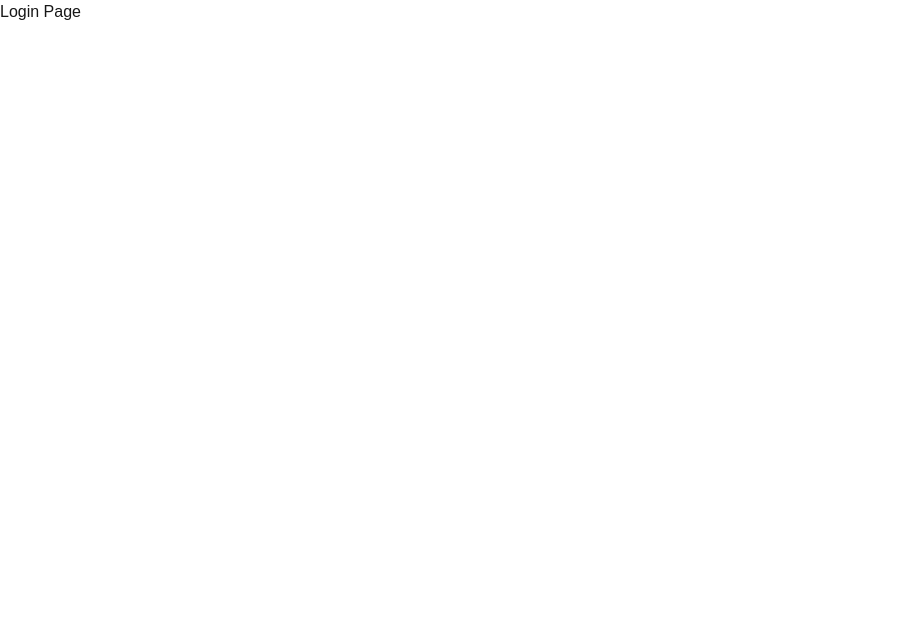
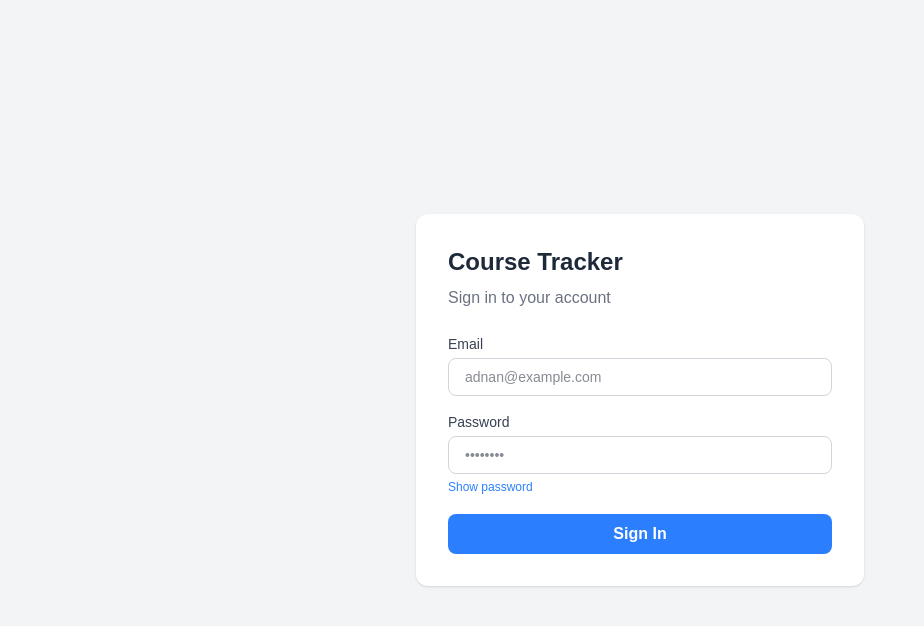
Before and after one commit to Adnan-Zhaikh/course-tracker-web, a Next.js app: page /login in a window 1280 px wide. Shown: the top 626 px of the page, without its empty margins (0-924 px from the left). Built offline with nearby package versions, Linux system fonts and the light colour scheme.

Commit message:
login page, auth API, Session cookie, middleware protection:

```diff
--- /dev/null
+++ b/app/api/auth/login/route.ts
@@ -0,0 +1,34 @@
+import { NextRequest, NextResponse } from "next/server";
+
+const VALID_EMAIL = "adnan@example.com";
+const VALID_PASSWORD = "password123";
+
+export async function POST(request: NextRequest) {
+  const body = await request.json();
+  const { email, password } = body;
+
+  if (!email || !password) {
+    return NextResponse.json(
+      { error: "Email and password are required" },
+      { status: 400 }
+    );
+  }
+
+  if (email !== VALID_EMAIL || password !== VALID_PASSWORD) {
+    return NextResponse.json(
+      { error: "Invalid email or password" },
+      { status: 401 }
+    );
+  }
+
+  const response = NextResponse.json({ success: true });
+
+  response.cookies.set("session", "authenticated", {
+    httpOnly: true,
+    secure: process.env.NODE_ENV === "production",
+    sameSite: "lax",
+    maxAge: 60 * 60 * 24,
+  });
+
+  return response;
+}
--- /dev/null
+++ b/app/api/auth/logout/route.ts
@@ -0,0 +1,7 @@
+import { NextResponse } from "next/server";
+
+export async function POST() {
+  const response = NextResponse.json({ success: true });
+  response.cookies.delete("session");
+  return response;
+}
--- a/app/login/page.tsx
+++ b/app/login/page.tsx
@@ -1,5 +1,95 @@
+"use client"
+
+import { useState } from "react";
+import { useRouter } from "next/navigation";
+
 export default function LoginPage() {
+  const [email, setEmail] = useState("");
+  const [password, setPassword] = useState("");
+  const [showPassword, setShowPassword] = useState(false);
+  const [error, setError] = useState("");
+  const [loading, setLoading] = useState(false);
+  const router = useRouter();
+
+  async function handleLogin() {
+    setError("");
+
+    if (!email || !password) {
+      setError("Please fill in all fields");
+      return;
+    }
+
+    setLoading(true);
+
+    const res = await fetch("/api/auth/login", {
+      method: "POST",
+      headers: { "Content-Type": "application/json" },
+      body: JSON.stringify({ email, password }),
+    });
+
+    if (res.ok) {
+      router.push("/dashboard");
+    } else {
+      const data = await res.json();
+      setError(data.error || "Login failed");
+    }
+
+    setLoading(false);
+  }
+
   return (
-    <h1>Login Page</h1>
+    <div className="min-h-screen bg-gray-100 flex items-center justify-center">
+      <div className="bg-white rounded-xl shadow p-8 w-full max-w-md">
+        <h1 className="text-2xl font-bold text-gray-800 mb-2">Course Tracker</h1>
+        <p className="text-gray-500 mb-6">Sign in to your account</p>
+
+        {error && (
+          <div className="bg-red-50 text-red-600 text-sm rounded-lg p-3 mb-4">
+            {error}
+          </div>
+        )}
+
+        <div className="flex flex-col gap-4">
+          <div>
+            <label className="text-sm font-medium text-gray-700 block mb-1">
+              Email
+            </label>
+            <input
+              type="email"
+              value={email}
+              onChange={(e) => setEmail(e.target.value)}
+              placeholder="adnan@example.com"
+              className="w-full border border-gray-300 rounded-lg px-4 py-2 text-sm text-gray-900 focus:outline-none focus:ring-2 focus:ring-blue-500"
+            />
+          </div>
+
+          <div>
+  <label className="text-sm font-medium text-gray-700 block mb-1">
+    Password
+  </label>
+  <input
+    type={showPassword ? "text" : "password"}
+    value={password}
+    onChange={(e) => setPassword(e.target.value)}
+    placeholder="••••••••"
+    className="w-full border border-gray-300 rounded-lg px-4 py-2 text-sm text-gray-900 focus:outline-none focus:ring-2 focus:ring-blue-500"
+  />
+  <button
+    onClick={() => setShowPassword(!showPassword)}
+    className="text-xs text-blue-500 mt-1 hover:underline"
+  >
+    {showPassword ? "Hide password" : "Show password"}
+  </button>
+</div>
+          <button
+            onClick={handleLogin}
+            disabled={loading}
+            className="w-full bg-blue-500 hover:bg-blue-600 text-white font-semibold py-2 rounded-lg transition-all disabled:opacity-50"
+          >
+            {loading ? "Signing in..." : "Sign In"}
+          </button>
+        </div>
+      </div>
+    </div>
   );
 }
--- a/components/sidebar.tsx
+++ b/components/sidebar.tsx
@@ -1,11 +1,19 @@
 "use client"
+
 import { useState } from "react";
+import { useRouter } from "next/navigation";
 
 export default function Sidebar() {
-    const [isOpen, setIsOpen] = useState(true);
+  const [isOpen, setIsOpen] = useState(true);
+  const router = useRouter();
 
-    return (
-        <div className={`bg-gray-900 text-white h-screen transition-all duration-300 ${isOpen ? "w-64" : "w-16"}`}>
+  async function handleLogout() {
+    await fetch("/api/auth/logout", { method: "POST" });
+    router.push("/login");
+  }
+
+  return (
+    <div className={`bg-gray-900 text-white h-screen transition-all duration-300 flex flex-col ${isOpen ? "w-64" : "w-16"}`}>
       <div className="flex items-center justify-between p-4 border-b border-gray-700">
         {isOpen && <span className="font-bold text-lg">Course Tracker</span>}
         <button
@@ -16,7 +24,7 @@ export default function Sidebar() {
         </button>
       </div>
 
-      <nav className="p-4 flex flex-col gap-3">
+      <nav className="p-4 flex flex-col gap-3 flex-1">
         {isOpen && (
           <>
             <a href="/dashboard" className="hover:text-blue-400">Dashboard</a>
@@ -24,6 +32,15 @@ export default function Sidebar() {
           </>
         )}
       </nav>
+
+      <div className="p-4 border-t border-gray-700">
+        <button
+          onClick={handleLogout}
+          className="text-red-400 hover:text-red-300 text-sm w-full text-left"
+        >
+          {isOpen ? "→ Logout" : "→"}
+        </button>
+      </div>
     </div>
-    );
+  );
 }
--- /dev/null
+++ b/middleware.ts
@@ -0,0 +1,21 @@
+import { NextRequest, NextResponse } from "next/server";
+
+export function middleware(request: NextRequest) {
+  const session = request.cookies.get("session");
+  const isLoginPage = request.nextUrl.pathname === "/login";
+  const isDashboard = request.nextUrl.pathname.startsWith("/dashboard");
+
+  if (isDashboard && !session) {
+    return NextResponse.redirect(new URL("/login", request.url));
+  }
+
+  if (isLoginPage && session) {
+    return NextResponse.redirect(new URL("/dashboard", request.url));
+  }
+
+  return NextResponse.next();
+}
+
+export const config = {
+  matcher: ["/dashboard/:path*", "/login"],
+};
```
